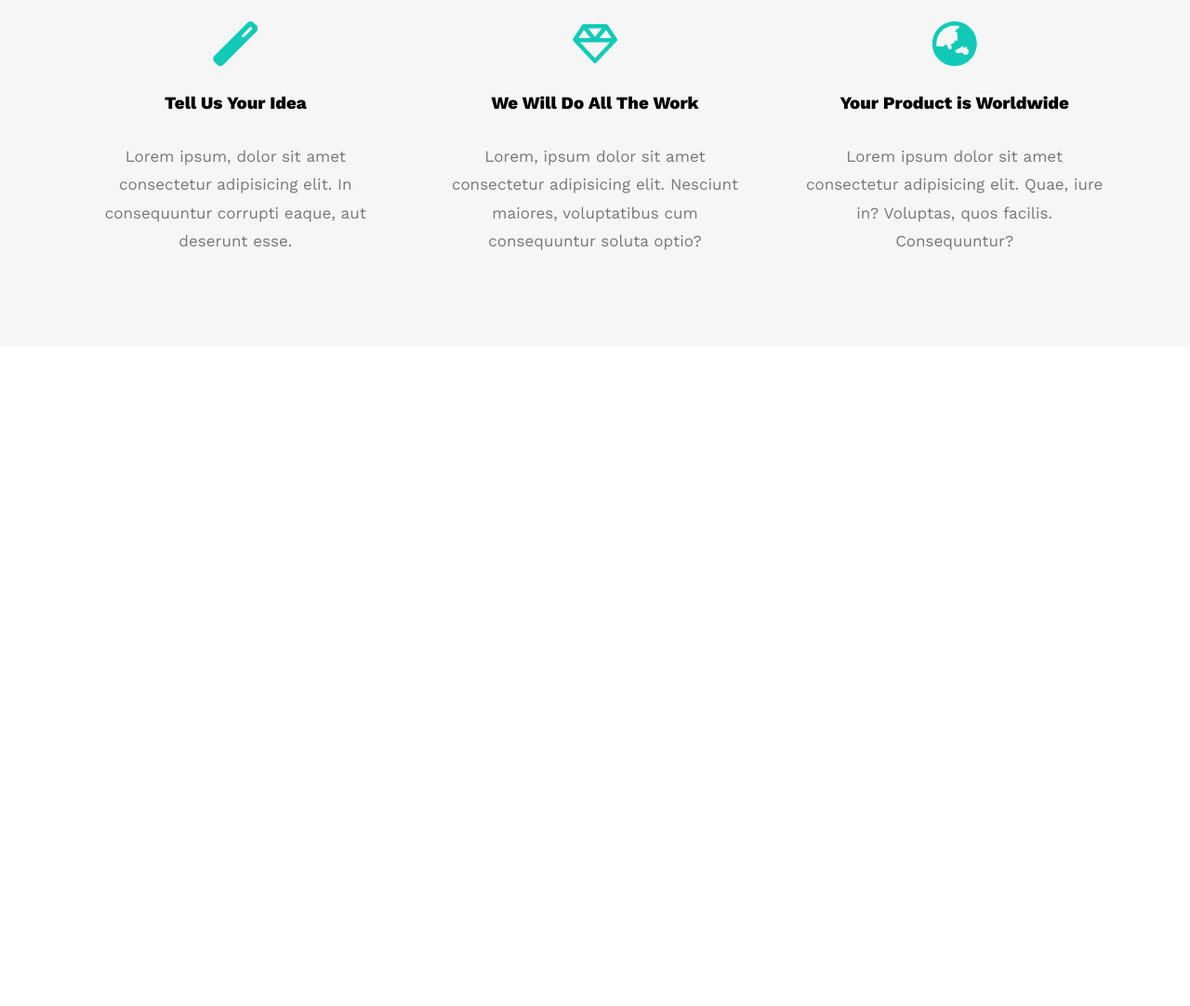
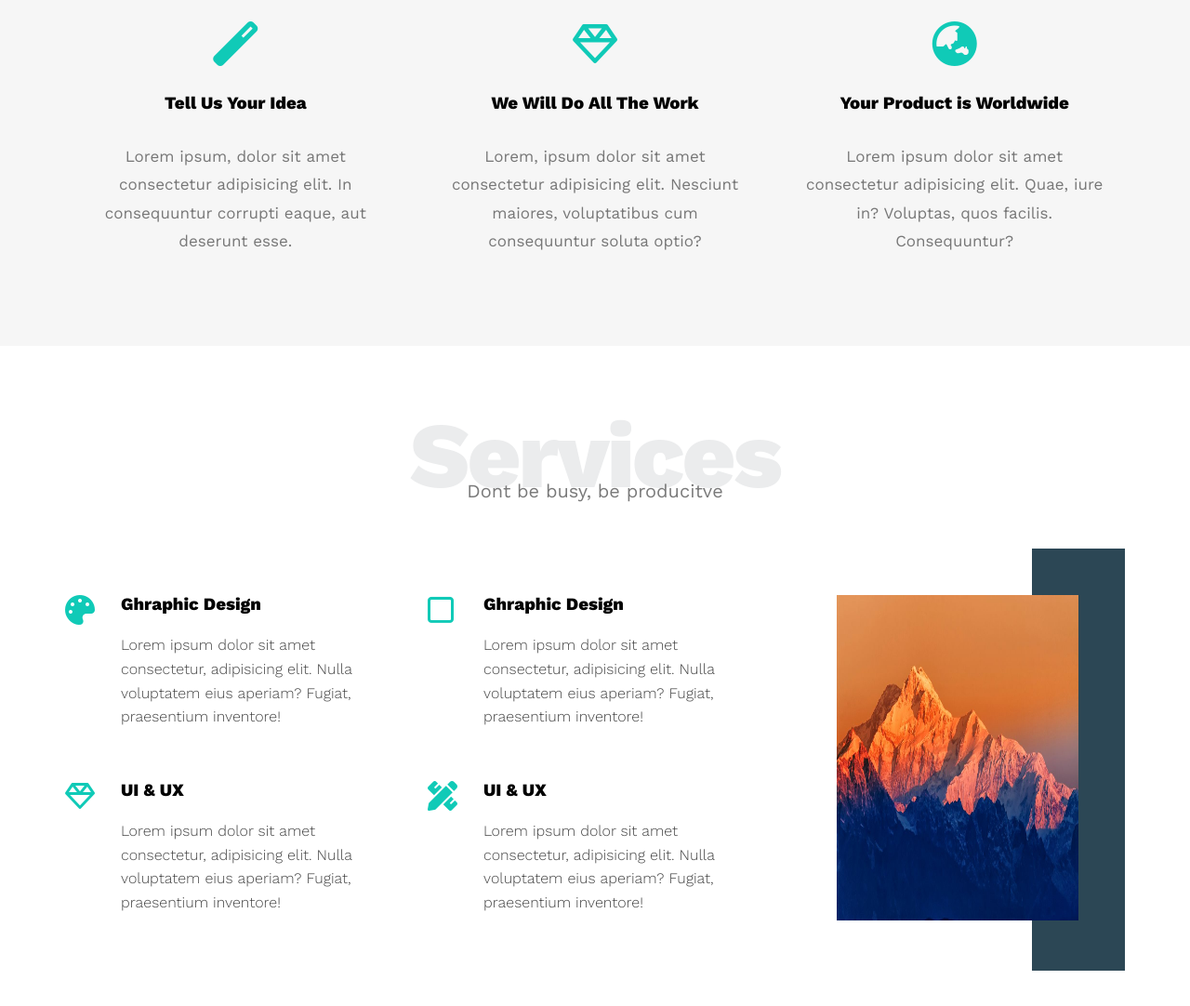
Before and after one commit to MhmodMd/Template1, a plain HTML site: page index.html in a window 1280 px wide. Shown: the part 857-1939 px from the top of the page at 93% size. Before the commit the page ends 1229 px from the top, so only its background shows below. Drawn offline with nearby package versions, Linux system fonts and the light colour scheme.

Commit message:
Nothing update

```diff
--- a/css/leon.css
+++ b/css/leon.css
@@ -18,7 +18,37 @@ body {
 
 :root {
     --main-color: #10cab7;
+    --secondary-color: #2c4755;
 }
+
+
+/* Start Special Components */
+.special-heading {
+    text-align: center;
+    font-size: 100px;
+    margin: 0;
+    font-weight: 800;
+    color: #ebeced;
+    letter-spacing: -3px;
+}
+
+.special-heading + p {
+    text-align: center;
+    margin: -30px 0 0;
+    color: #797979;
+    font-size: 20px;
+}
+
+@media (max-width: 767px) {
+    .special-heading {
+        font-size: 60px;
+    }
+
+    .special-heading + p {
+        margin-top: -20px;
+    }
+}
+/* End Special Components */
 
 /* Small */
 
@@ -207,4 +237,77 @@ body {
     font-size: 17px;
 }
 
+/* Start services */
+.services {
+    padding-top: 60px;
+    padding-bottom: 60px;
+}
+.services .services-content {
+    display: grid;
+    grid-template-columns: repeat(auto-fill, minmax(300px,1fr));
+    grid-gap: 30px;
+    margin-top: 100px;
+}
+
+.services .services-content .srv {
+    display: flex;
+    margin-bottom: 40px;
+
+}
+
+.services .services-content .srv i {
+    color: var(--main-color);
+    flex-basis: 60px;
+}
+
+@media (max-width: 767px) {
+    .services .services-content .srv {
+        flex-direction: column;
+        text-align: center;
+    }
+}
+
+.services .services-content .srv .text {
+    flex:1;
+
+}
+
+.services .services-content .srv .text h3 {
+    margin: 0 0 20px;
+
+}
+.services .services-content .srv .text p {
+    color: #444;
+    font-weight: 300;
+    line-height: 1.6;
+}
+
+.services .services-content  .image {
+    text-align: center;
+    position: relative;
+}
+
+.services .services-content .image img {
+    width: 260px;
+    height: 350px;
+}
+
+.services .services-content  .image::before {
+    content: '';
+    background-color: var(--secondary-color);
+    width: 100px;
+    height: calc(100% + 100px);
+    top: -50px;
+    right: 0;
+    position: absolute;
+    z-index: -1;
+}
+
+@media (max-width: 1199px) {
+    .image-column {
+        display: none;
+    }
+}
+/* End services */
+
 /* End Features */
--- a/index.html
+++ b/index.html
@@ -47,7 +47,6 @@
     </div>
     <!-- End Landing -->
     <!-- Start Features -->
-
     <div class="features">
         <div class="container">
             <div class="feat">
@@ -67,7 +66,65 @@
             </div>
         </div>
     </div>
-
     <!-- End Features -->
+    <!-- Start services -->
+    <div class="services">
+        <div class="container">
+            <h2 class="special-heading">Services</h2>
+            <p>Dont be busy, be producitve</p>
+            <div class="services-content">
+                <div class="col">
+                    <!-- Start service -->
+                    <div class="srv">
+                        <i class="fas fa-palette fa-2x" ></i>
+                        <div class="text">
+                            <h3>Ghraphic Design</h3>
+                            <p>Lorem ipsum dolor sit amet consectetur, adipisicing elit. Nulla voluptatem eius aperiam?
+                                Fugiat, praesentium inventore!
+                            </p>
+                        </div>
+                    </div>
+                    <div class="srv">
+                        <i class="far fa-gem fa-2x"></i>
+                        <div class="text">
+                            <h3>UI & UX</h3>
+                            <p>Lorem ipsum dolor sit amet consectetur, adipisicing elit. Nulla voluptatem eius aperiam?
+                                Fugiat, praesentium inventore!
+                            </p>
+                        </div>
+                    </div>
+                    <!-- End service -->
+                </div>
+                <div class="col">
+                    <!-- Start service -->
+                    <div class="srv">
+                        <i class="far fa-square fa-2x"></i>
+                        <div class="text">
+                            <h3>Ghraphic Design</h3>
+                            <p>Lorem ipsum dolor sit amet consectetur, adipisicing elit. Nulla voluptatem eius aperiam?
+                                Fugiat, praesentium inventore!
+                            </p>
+                        </div>
+                    </div>
+                    <div class="srv">
+                        <i class="fas fa-pencil-ruler fa-2x"></i>
+                        <div class="text">
+                            <h3>UI & UX</h3>
+                            <p>Lorem ipsum dolor sit amet consectetur, adipisicing elit. Nulla voluptatem eius aperiam?
+                                Fugiat, praesentium inventore!
+                            </p>
+                        </div>
+                    </div>
+                    <!-- End service -->
+                </div>
+                <div class="col">
+                    <div class="image image-column">
+                        <img src="images/mau.jpg" alt="">
+                    </div>
+                </div>
+            </div>
+        </div>
+    </div>
+    <!-- End services -->
 </body>
 </html>
```
Also changed, not shown: images/mau.jpg (added).
